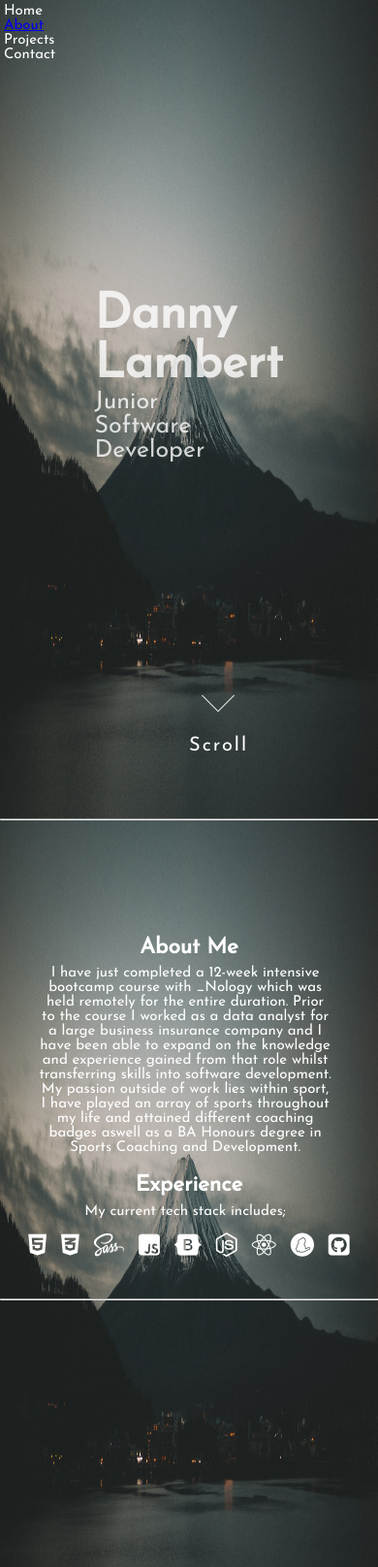
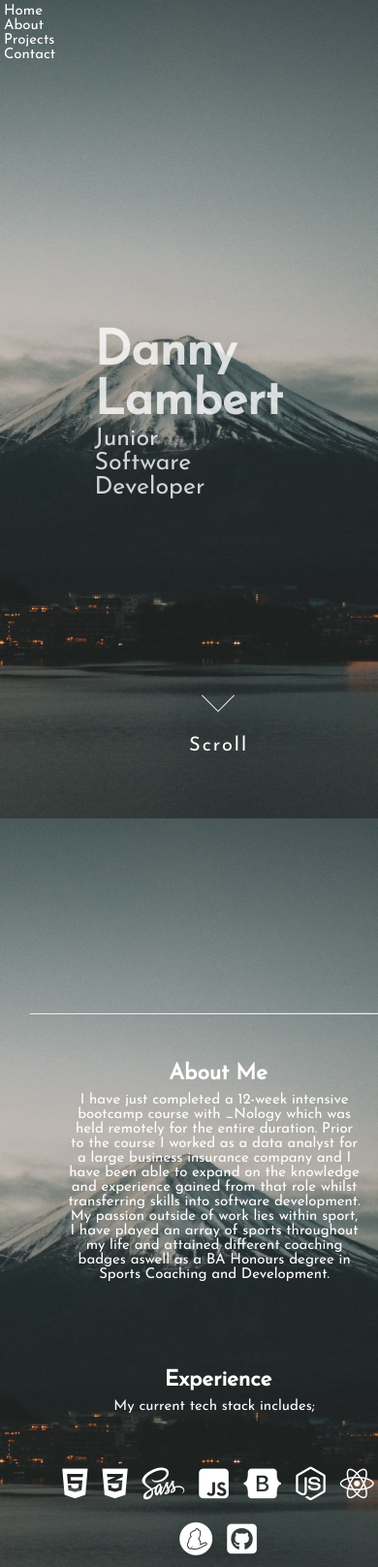
Before and after one commit to Danny-Lambert/Finished-Portfolio, a plain HTML site: page index.html in a window 390 px wide. Shown: the top 1616 px of the page at 97% size. Drawn offline with Linux system fonts and the light colour scheme.

Commit message:
changed background responsiveness

```diff
--- a/index.html
+++ b/index.html
@@ -15,7 +15,7 @@
   <div id="Home-Linkk" name="linkToHome"></div>
   <navbar>
       <a href="#Home-Linkk" class="NavLinks">Home</a>
-      <a href="#About-Linkk" gclass="NavLinks">About</a>
+      <a href="#About-Linkk" class="NavLinks">About</a>
       <a href="#Project-Linkk" class="NavLinks">Projects</a>
       <a href="#Contact-Linkk" class="NavLinks">Contact</a>
 
@@ -27,9 +27,9 @@
   </section>
   <section id="section05" class="demo">
     <a href="#About-Linkk"><span></span>Scroll</a>
-  </section>
-  <hr>
-    <section class="about" >
+</section>
+<section class="about" >
+    <hr>
 
         <div id="About-Linkk" name="linkToAbout"></div>
         <h2>About Me</h2>
--- a/styles.css
+++ b/styles.css
@@ -10,7 +10,9 @@ html {
 body {
   background-image: url(/images/image77.jpg);
   background-repeat: no-repeat;
-  background-size: 100%;
+  background-size: cover;
+  /* width: 100%;
+  height: 100vh; */
   font: normal 400 20px "Josefin Sans", sans-serif;
   background-attachment: fixed;
 }
@@ -110,6 +112,8 @@ navbar {
   text-align: center;
   justify-content: center;
   display: inline-block;
+  height: ;
+
 }
 .about h2 {
   padding-top: 5%;
@@ -129,7 +133,7 @@ navbar {
 }
 
 .Projects {
-  margin-top: 2%;
+  margin-top: 10px;
   align-items: center;
   text-align: center;
   color: white;
@@ -189,7 +193,8 @@ navbar {
   text-align: center;
   color: white;
   margin-top: 30%;
-  margin-bottom: 0%;
+  margin-bottom: 10px;
+  height: 300px;
 }
 .contact h1 {
   margin: 5%;
@@ -198,7 +203,6 @@ navbar {
   color: white;
   font-size: 20px;
   padding: 1%;
-  margin-bottom: 1%;
 }
 .contact p i {
   color: whitesmoke;
@@ -320,7 +324,7 @@ section {
     transform: translate(-50%, -50%);
     color: white;
     font-size: 25px;
-    margin-bottom: 0%;
+    height: 100px;
   }
   .firstcontent p {
     text-align: left;
@@ -333,25 +337,34 @@ section {
     text-align: center;
     justify-content: center;
     display: inline-block;
-    margin-top: 100px;
+    margin-top: 200px;
+    margin-left: 30px;
+    height: 500px;
   }
+hr{
+    align-items: center;
+    justify-content: center;
+}
+
   .about h2 {
-    padding-top: 5%;
+    padding-top: 50px;
     padding-bottom: 2%;
   }
   .about p{
     font-size: 15px;
+    margin-bottom: 40px;
   }
   .about .about-icons {
     padding: 2%;
-    font-size: 25px;
+    font-size: 35px;
     text-align: center;
     align-items: center;
     justify-content: center;
-    /* margin-bottom: 5%; */
+    margin-bottom: 100px;
   }
   .about .about-icons i {
     padding: 2%;
+    color: white;
     /* margin-bottom: 2%; */
   }
 
@@ -361,6 +374,7 @@ section {
     text-align: center;
     color: white;
     justify-content: center;
+    margin-left: 16px;
   }
   .Projects h2 {
     /* margin-bottom: 2%; */
@@ -417,8 +431,11 @@ section {
   .contact {
     text-align: center;
     color: white;
-    margin-top: 250px;
+    margin-top: 300px;
     font-size: 20px;
+    margin-left: 25px;
+    /* border: 2px solid yellow; */
+    height: 200px;
   }
   .contact h1 {
     margin: 5%;
```
